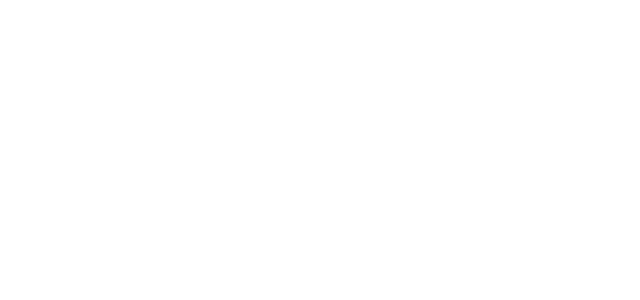
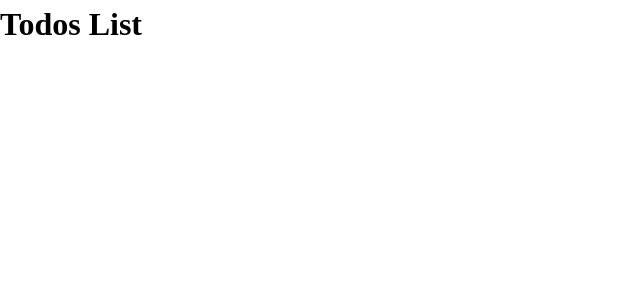
Before and after one commit to uxmoon/todo-list-vue2, a Vue app: page / in a window 1280 px wide. Shown: the top 300 px of the page, without its empty margins (0-640 px from the left). Built offline with nearby package versions, Linux system fonts and the light colour scheme.

Commit message:
Added new component

```diff
--- a/src/App.vue
+++ b/src/App.vue
@@ -1,15 +1,15 @@
 <template>
   <div id="app">
-    {{ msg }}
+    <TodosList />
   </div>
 </template>
 
 <script>
-
+import TodosList from "./components/TodosList"
 export default {
   name: 'App',
   components: {
-
+    TodosList
   },
   data() {
     return {
--- /dev/null
+++ b/src/components/TodosList.vue
@@ -0,0 +1,14 @@
+<template>
+  <div>
+    <h1>Todos List</h1>
+  </div>
+</template>
+
+<script>
+export default {
+  name: "TodosList"
+}
+</script>
+
+<style scoped>
+</style>
```
